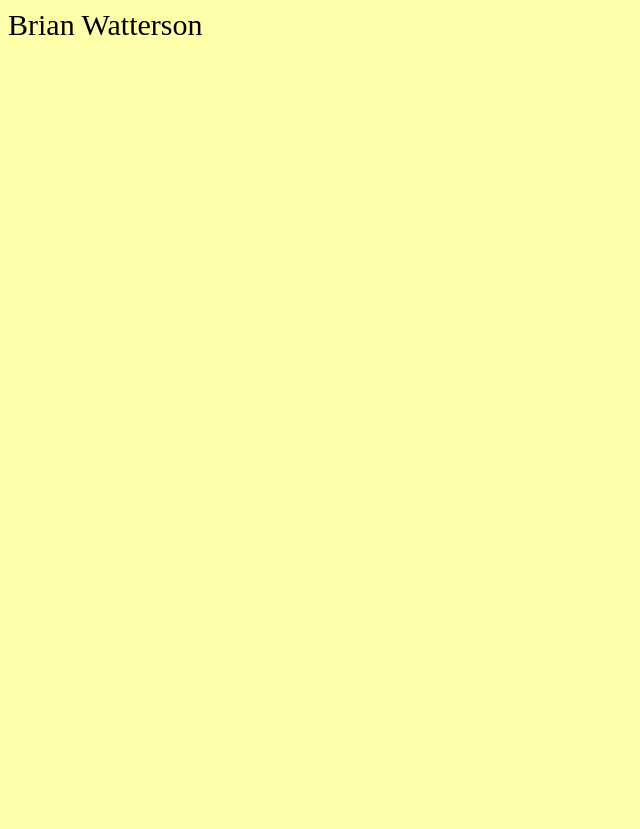
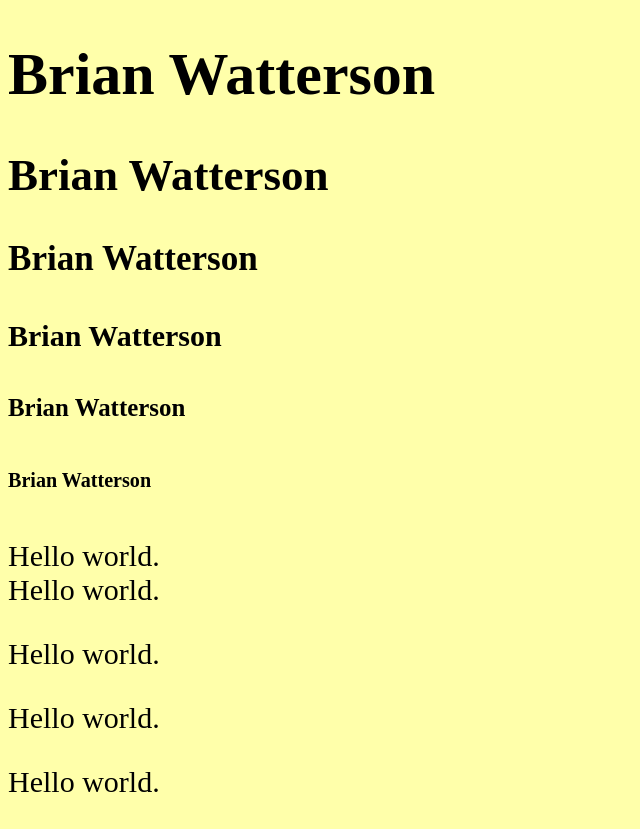
Before and after one commit to briansw/briansw.github.io, a plain HTML site: page index.html in a window 1280 px wide. Shown: the whole page, without its empty margins (0-640 px from the left). Before the commit the page ends 800 px from the top, so only its background shows below. Drawn offline with nearby package versions, Linux system fonts and the light colour scheme.

Commit message:
intro to html

```diff
--- a/index.html
+++ b/index.html
@@ -1,7 +1,7 @@
 <!DOCTYPE html>
 <html lang="en">
   <head>
-    <title></title>
+    <title>Brian Watterson</title>
     <link rel="shortcut icon" href="" />
     <meta charset="utf-8">
     <meta name="description" content="" />
@@ -14,7 +14,27 @@
 
   <body>
 
-    Brian Watterson
+    <div>
+      <h1>Brian Watterson</h1>
+      <h2>Brian Watterson</h2>
+      <h3>Brian Watterson</h3>
+      <h4>Brian Watterson</h4>
+      <h5>Brian Watterson</h5>
+      <h6>Brian Watterson</h6>
+    </div>
+
+    <div>
+      <p>
+        Hello world.<br />
+        Hello world.
+      </p>
+      <p>Hello world.</p>
+      <p>
+        Hello world.
+      </p>
+      <p>Hello world.</p>
+    </div>
+
     <script src="assets/js/app.js"></script>
 
   </body>
```
